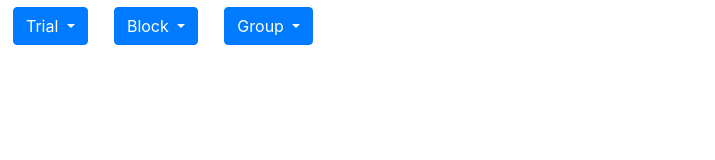
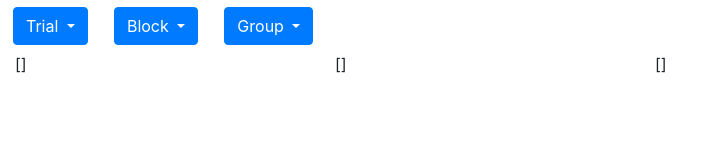
Before and after one commit to pavlos-konstantinidis/config-tool_mock, a Vue app: page / in a window 1280 px wide. Shown: the top 160 px of the page, without its empty margins (0-715 px from the left). Built offline with nearby package versions, Linux system fonts and the light colour scheme.

Commit message:
render instances, before dragula integration

```diff
--- a/src/App.vue
+++ b/src/App.vue
@@ -1,6 +1,7 @@
 <template>
 <div id="app" class="h-100">
   <div class="container-fluid h-100">
+    <!-- instance creation -->
     <div class="row">
       <div class="btn">
         <button type="button" class="btn btn-primary dropdown-toggle" data-toggle="dropdown" aria-haspopup="true" aria-expanded="false">
@@ -27,18 +28,21 @@
         </div>
       </div>
     </div>
+    <!-- render instances -->
+    <Editor />
   </div>
 </div>
 </template>
 
 <script>
+import Editor from './components/Editor'
 import TrialForm from './components/TrialForm'
 import BlockForm from './components/BlockForm'
 import GroupForm from './components/GroupForm'
 export default {
   name: 'App',
   components: {
-    TrialForm, BlockForm, GroupForm
+    TrialForm, BlockForm, GroupForm, Editor
   }
 }
 </script>
--- /dev/null
+++ b/src/components/Editor.vue
@@ -0,0 +1,32 @@
+<template>
+  <div class="row">
+    <div class="col-3">
+      {{this.trials}}
+    </div>
+    <div class="col-3">
+      {{this.blocks}}
+    </div>
+    <div class="col-3">
+      {{this.groups}}
+    </div>
+  </div>
+</template>
+
+<script>
+export default {
+  computed: {
+      trials() {
+        return this.$store.state.trials
+      },
+      blocks() {
+        return this.$store.state.blocks
+      },
+      groups() {
+        return this.$store.state.groups
+      }
+  }
+}
+</script>
+
+<style scoped>
+</style>
```
